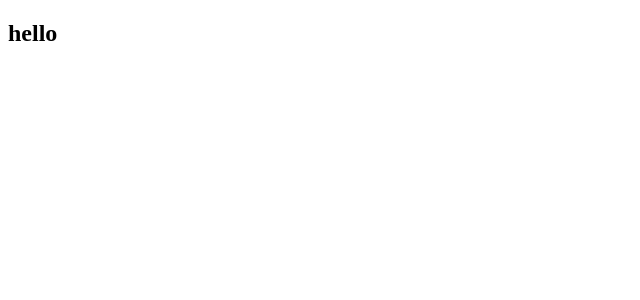
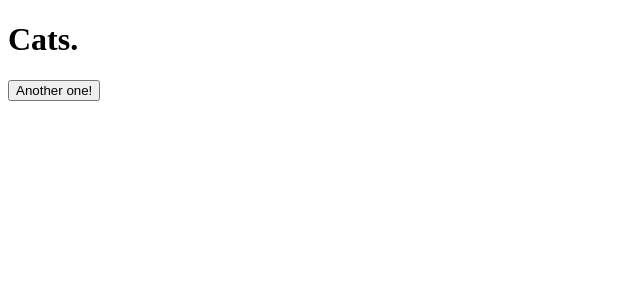
Before and after one commit to aqfgit/cats-searcher, a React (Create React App) app: page / in a window 1280 px wide. Shown: the top 300 px of the page, without its empty margins (0-640 px from the left). Built offline with nearby package versions, Linux system fonts and the light colour scheme.

Commit message:
Make basic components render each other

```diff
--- a/src/App.js
+++ b/src/App.js
@@ -1,9 +1,15 @@
 import React, { Component } from 'react';
+import Header from './components/Header.js';
+import CatDisplay from './components/CatDisplay';
+
 
 class App extends Component {
   render() {
     return (
-      <h2>hello</h2>
+      <>
+        <Header/>
+        <CatDisplay/>
+      </>
     );
   }
 }
--- a/src/components/CatCaption.js
+++ b/src/components/CatCaption.js
@@ -3,9 +3,7 @@ import React, { Component } from 'react'
 export class CatCaption extends Component {
   render() {
     return (
-      <div>
-
-      </div>
+      <figcaption></figcaption>
     )
   }
 }
--- a/src/components/CatDisplay.js
+++ b/src/components/CatDisplay.js
@@ -1,11 +1,12 @@
 import React, { Component } from 'react'
+import CatImage from './CatImage';
 
 export class CatDisplay extends Component {
   render() {
     return (
-      <div>
-
-      </div>
+      <main>
+        <CatImage/>
+      </main>
     )
   }
 }
--- a/src/components/CatImage.js
+++ b/src/components/CatImage.js
@@ -1,11 +1,13 @@
 import React, { Component } from 'react'
+import CatCaption from './CatCaption';
 
 export class CatImage extends Component {
   render() {
     return (
-      <div>
-
-      </div>
+      <figure>
+        <img src="" alt=""/>
+        <CatCaption/>
+      </figure>
     )
   }
 }
--- a/src/components/CatsChangerButton.js
+++ b/src/components/CatsChangerButton.js
@@ -3,9 +3,7 @@ import React, { Component } from 'react'
 export class CatsChangerButton extends Component {
   render() {
     return (
-      <div>
-
-      </div>
+      <button>Another one!</button>
     )
   }
 }
--- a/src/components/Header.js
+++ b/src/components/Header.js
@@ -1,11 +1,13 @@
 import React, { Component } from 'react'
+import CatsChangerButton from './CatsChangerButton';
 
 export class Header extends Component {
   render() {
     return (
-      <div>
-
-      </div>
+      <header>
+        <h1>Cats.</h1>
+        <CatsChangerButton/>
+      </header>
     )
   }
 }
```
